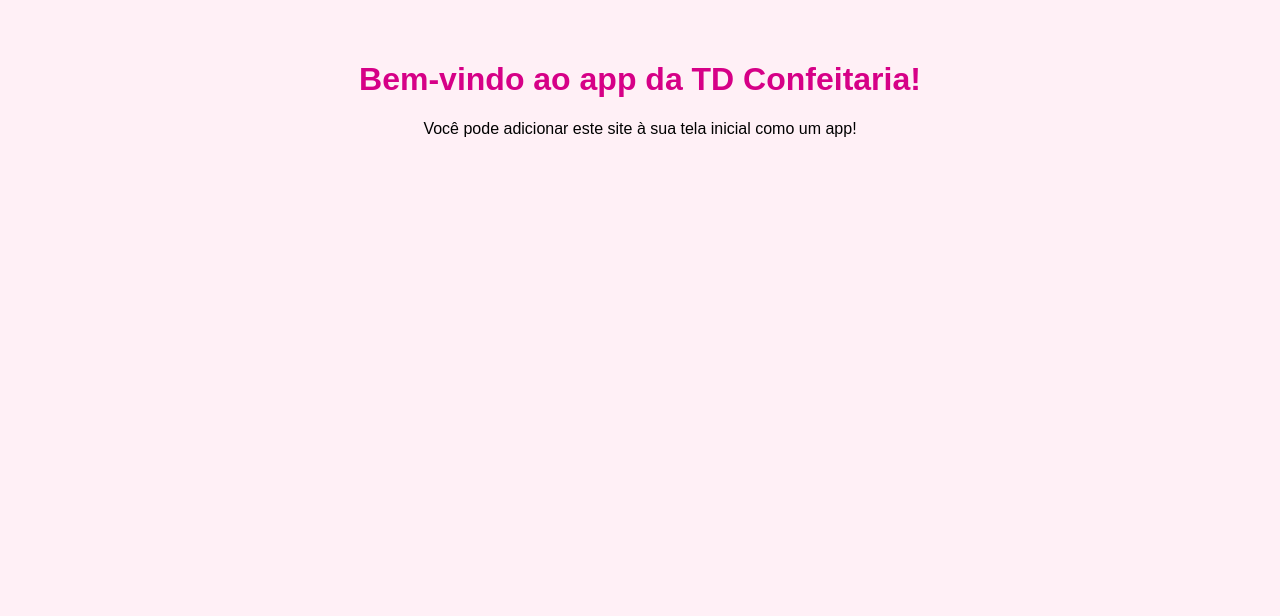
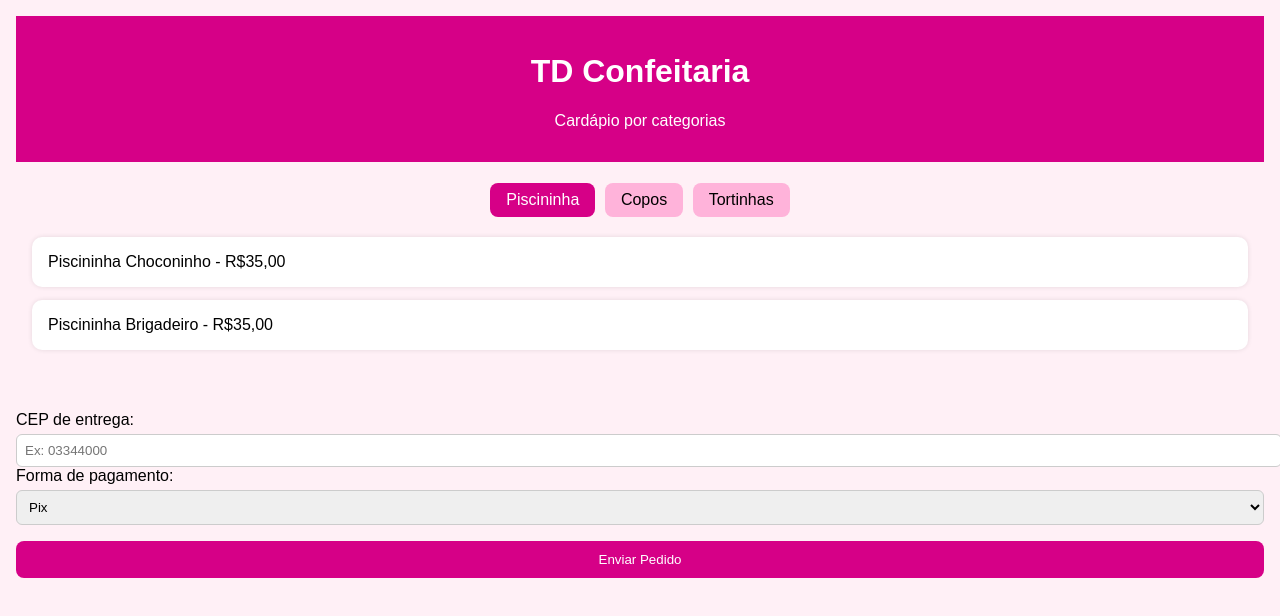
Before and after one commit to TDConfeitaria/tdconfeitaria.github.io, a plain HTML site: page index.html in a window 1280 px wide. Drawn offline with Linux system fonts and the light colour scheme.

Commit message:
Add files via upload

```diff
--- a/index.html
+++ b/index.html
@@ -4,7 +4,7 @@
 <head>
   <meta charset="UTF-8" />
   <meta name="viewport" content="width=device-width, initial-scale=1.0"/>
-  <title>TD Confeitaria - PWA</title>
+  <title>TD Confeitaria - Cardápio</title>
   <link rel="manifest" href="manifest.json">
   <script>
     if ('serviceWorker' in navigator) {
@@ -14,12 +14,118 @@
     }
   </script>
   <style>
-    body { font-family: Arial; background: #fff0f6; padding: 2rem; text-align: center; }
-    h1 { color: #d60087; }
+    body { font-family: Arial, sans-serif; background: #fff0f6; margin: 0; padding: 1rem; }
+    header { background: #d60087; color: white; padding: 1rem; text-align: center; }
+    .tabs { display: flex; flex-wrap: wrap; justify-content: center; margin-top: 1rem; }
+    .tab { background: #ffb3da; margin: 0.3rem; padding: 0.5rem 1rem; cursor: pointer; border-radius: 8px; }
+    .tab.active { background: #d60087; color: white; }
+    .content { display: none; padding: 1rem; }
+    .content.active { display: block; }
+    .produto { background: white; margin-bottom: 0.8rem; padding: 1rem; border-radius: 10px; box-shadow: 0 0 5px rgba(0,0,0,0.1); }
+    .form { margin-top: 2rem; }
+    input, select { padding: 0.5rem; margin-top: 0.3rem; width: 100%; border-radius: 6px; border: 1px solid #ccc; }
+    button { margin-top: 1rem; padding: 0.7rem 1.5rem; background: #d60087; color: white; border: none; border-radius: 8px; cursor: pointer; width: 100%; }
+    .alerta { margin-top: 1rem; color: red; font-weight: bold; text-align: center; }
   </style>
 </head>
 <body>
-  <h1>Bem-vindo ao app da TD Confeitaria!</h1>
-  <p>Você pode adicionar este site à sua tela inicial como um app!</p>
+  <header>
+    <h1>TD Confeitaria</h1>
+    <p>Cardápio por categorias</p>
+  </header>
+
+  <div class="tabs">
+    <div class="tab active" onclick="showTab(0)">Piscininha</div>
+    <div class="tab" onclick="showTab(1)">Copos</div>
+    <div class="tab" onclick="showTab(2)">Tortinhas</div>
+  </div>
+
+  <div id="tab-0" class="content active">
+    <div class="produto">Piscininha Choconinho - R$35,00</div>
+    <div class="produto">Piscininha Brigadeiro - R$35,00</div>
+  </div>
+
+  <div id="tab-1" class="content">
+    <div class="produto">Copo Ninho com Morango - R$22,00</div>
+    <div class="produto">Copo Kinder Bueno - R$22,00</div>
+  </div>
+
+  <div id="tab-2" class="content">
+    <div class="produto">Tortinha Ninho com Nutella - R$13,00</div>
+    <div class="produto">Tortinha Brigadeiro - R$13,00</div>
+  </div>
+
+  <div class="form">
+    <label for="cep">CEP de entrega:</label>
+    <input type="text" id="cep" placeholder="Ex: 03344000">
+    <label for="pagamento">Forma de pagamento:</label>
+    <select id="pagamento">
+      <option value="Pix">Pix</option>
+      <option value="Cartão de Crédito">Cartão de Crédito</option>
+      <option value="Cartão de Débito">Cartão de Débito</option>
+    </select>
+    <button onclick="finalizarPedido()">Enviar Pedido</button>
+    <div class="alerta" id="alerta"></div>
+  </div>
+
+  <script>
+    function showTab(index) {
+      const tabs = document.querySelectorAll(".tab");
+      const contents = document.querySelectorAll(".content");
+      tabs.forEach((tab, i) => {
+        tab.classList.toggle("active", i === index);
+        contents[i].classList.toggle("active", i === index);
+      });
+    }
+
+    async function finalizarPedido() {
+      const cep = document.getElementById('cep').value;
+      const pagamento = document.getElementById('pagamento').value;
+      const alerta = document.getElementById('alerta');
+      alerta.innerText = "";
+
+      if (!cep || cep.length !== 8) {
+        alerta.innerText = "Digite um CEP válido (8 dígitos).";
+        return;
+      }
+
+      const localLoja = [-23.559684, -46.563995];
+      try {
+        const response = await fetch(`https://nominatim.openstreetmap.org/search?postalcode=${cep}&country=Brazil&format=json`);
+        const data = await response.json();
+        if (data.length === 0) {
+          alerta.innerText = "CEP não encontrado.";
+          return;
+        }
+
+        const lat = parseFloat(data[0].lat);
+        const lon = parseFloat(data[0].lon);
+        const distancia = calcularDistancia(localLoja[0], localLoja[1], lat, lon);
+        if (distancia > 5) {
+          alerta.innerText = "Fora do raio de entrega (5km).";
+          return;
+        }
+
+        const mensagem = `Olá! Gostaria de fazer um pedido.
+Forma de pagamento: ${pagamento}
+CEP: ${cep}`;
+        const url = `https://wa.me/5511995726813?text=${encodeURIComponent(mensagem)}`;
+        window.open(url, '_blank');
+      } catch (e) {
+        alerta.innerText = "Erro ao verificar o CEP.";
+      }
+    }
+
+    function calcularDistancia(lat1, lon1, lat2, lon2) {
+      const R = 6371;
+      const dLat = (lat2 - lat1) * Math.PI / 180;
+      const dLon = (lon2 - lon1) * Math.PI / 180;
+      const a = Math.sin(dLat/2) ** 2 +
+                Math.cos(lat1 * Math.PI / 180) * Math.cos(lat2 * Math.PI / 180) *
+                Math.sin(dLon/2) ** 2;
+      const c = 2 * Math.atan2(Math.sqrt(a), Math.sqrt(1-a));
+      return R * c;
+    }
+  </script>
 </body>
 </html>
--- a/service-worker.js
+++ b/service-worker.js
@@ -5,7 +5,10 @@
       return cache.addAll([
         '/',
         '/index.html',
-        '/logo.jpeg'
+        '/logo.jpeg',
+        '/manifest.json',
+        '/service-worker.js',
+        '/logo-192.png'
       ]);
     })
   );
```
